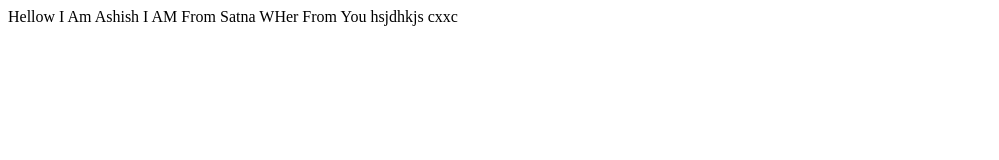
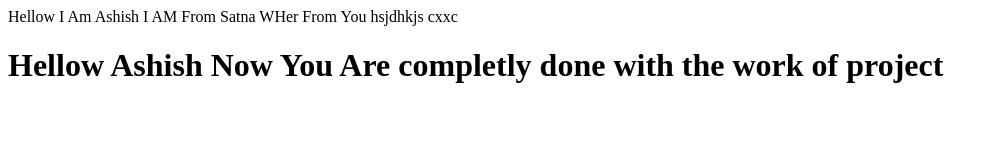
Before and after one commit to Ashish-8135/testing, a plain HTML site: page index.html in a window 1280 px wide. Shown: the whole page, without its empty margins (0-999 px from the left). Drawn offline with Linux system fonts and the light colour scheme.

Commit message:
git commit --amend --reset-author New-commit

```diff
--- a/index.html
+++ b/index.html
@@ -3,3 +3,7 @@ I Am Ashish
 I AM From Satna WHer From You
 hsjdhkjs
 cxxc
+
+
+
+<h1>Hellow Ashish Now You Are completly done with the work of  project </h1>
```
